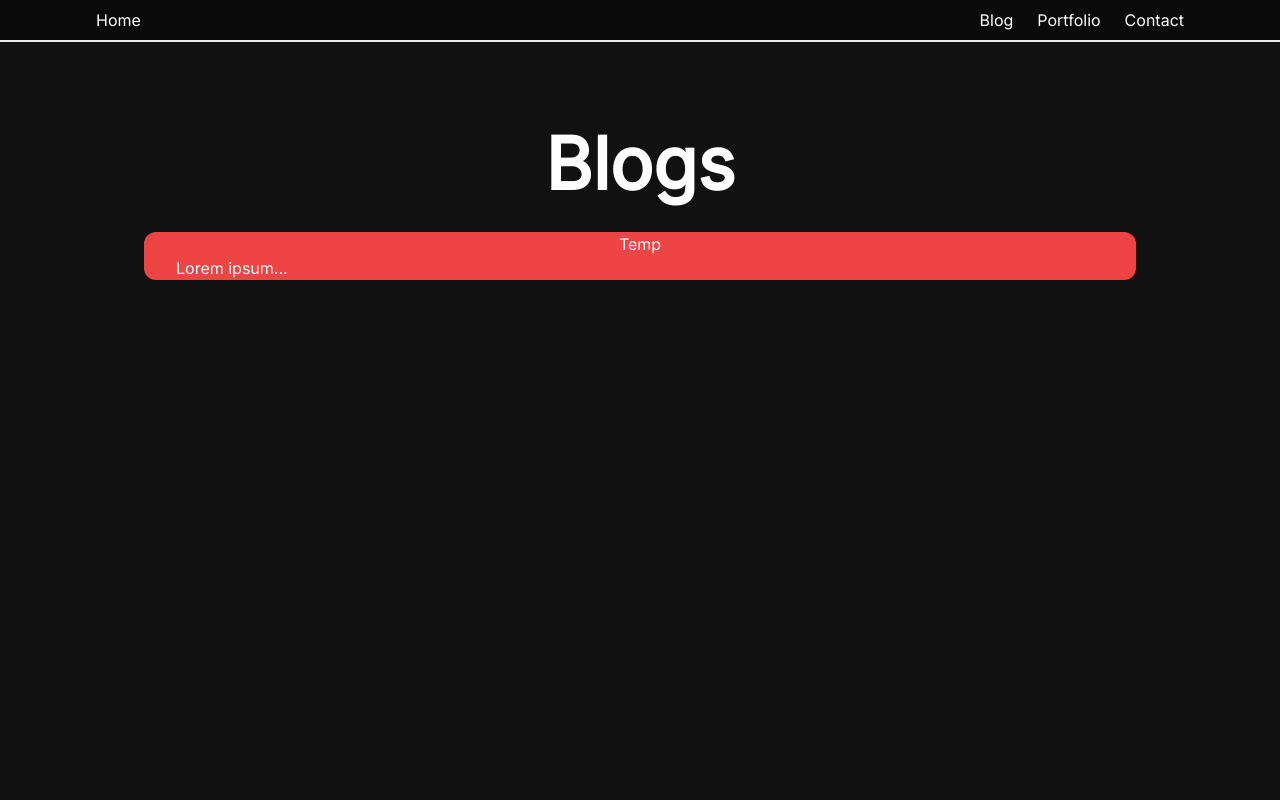
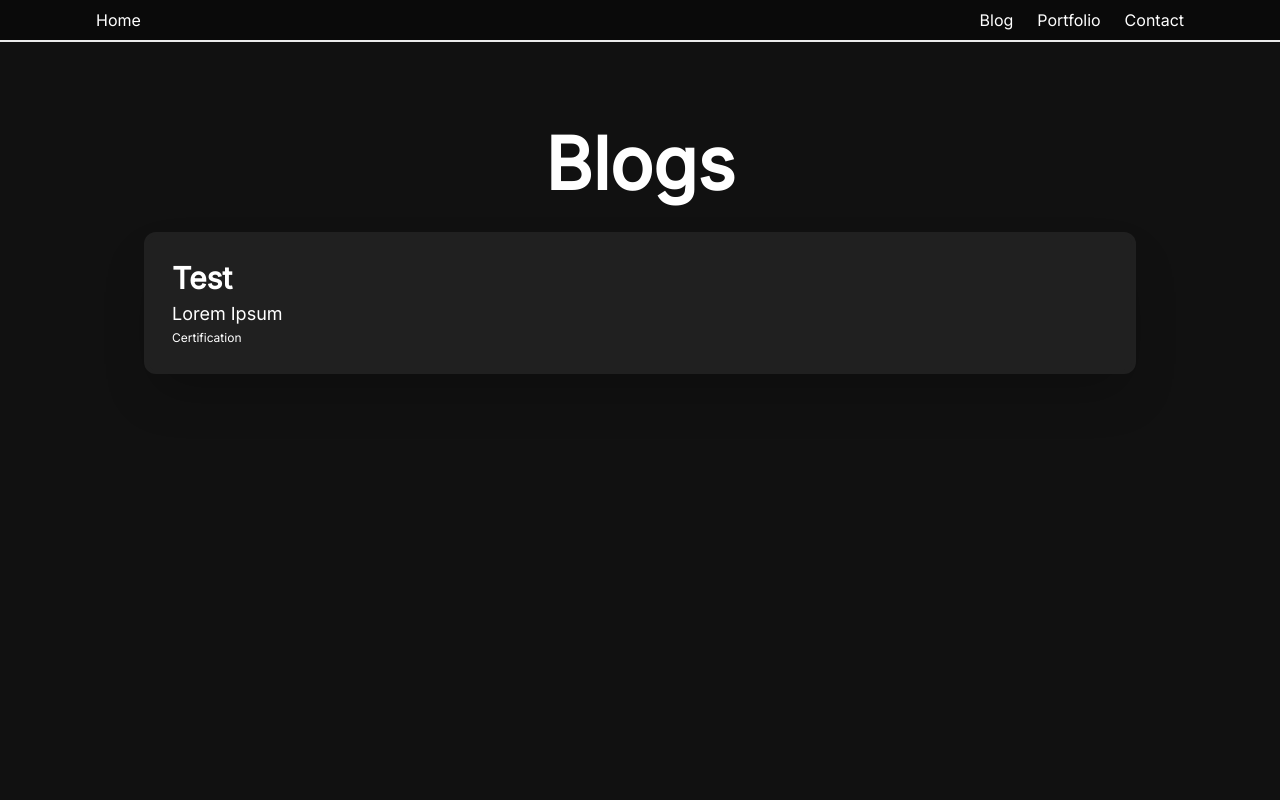
Before and after one commit to laycookie/Portfolio, a Next.js app: page /blog in a window 1280 px wide. Shown: the top 800 px of the page. Built offline with nearby package versions, Linux system fonts and the light colour scheme; no server answers.

Commit message:
General card component alpha

```diff
--- a/src/app/(defults)/blog/BlogPrev.tsx
+++ /dev/null
@@ -1,12 +0,0 @@
-import React from "react";
-
-type Props = {};
-
-export default function BlogPrev({}: Props) {
-  return (
-    <div className="bg-red-500 rounded-xl">
-      <h2 className="flex justify-center">Temp</h2>
-      <p className="mx-8">Lorem ipsum...</p>
-    </div>
-  );
-}
--- a/src/app/(defults)/blog/page.tsx
+++ b/src/app/(defults)/blog/page.tsx
@@ -1,4 +1,4 @@
-import BlogPrev from "./BlogPrev";
+import InfoCard from "@/components/InfoCard/InfoCard";
 import type { Metadata } from "next";
 
 export const metadata: Metadata = {
@@ -12,7 +12,11 @@ export default function page({}: Props) {
     <main className="defaults contain">
       <h1 className="mt-32 flex justify-center w-full">Blogs</h1>
       <div className="mt-8">
-        <BlogPrev />
+        <InfoCard link="test">
+          <InfoCard.Title title="Test" />
+          <InfoCard.Text text="Lorem Ipsum" />
+          <InfoCard.Footer text="Certification" />
+        </InfoCard>
       </div>
     </main>
   );
--- /dev/null
+++ b/src/components/InfoCard/Footer.tsx
@@ -0,0 +1,9 @@
+import React from "react";
+
+type Props = {
+  text: string;
+};
+
+export default function footer({ text }: Props) {
+  return <div className="text-xs">{text}</div>;
+}
--- /dev/null
+++ b/src/components/InfoCard/Image.tsx
@@ -0,0 +1,11 @@
+import Image from "next/image";
+
+type Props = {
+  src: string;
+  alt: string;
+};
+
+// Work in progress
+export default function image({ src, alt }: Props) {
+  return <Image src={src} alt={alt} />;
+}
--- /dev/null
+++ b/src/components/InfoCard/InfoCard.tsx
@@ -0,0 +1,41 @@
+import title from "./Title";
+import text from "./Text";
+import footer from "./Footer";
+import Link from "next/link";
+
+type Props = {
+  children: React.ReactNode;
+  link?: string;
+};
+
+function InfoCard({ children, link }: Props) {
+  return link ? (
+    <Link href={link}>
+      <div
+        className={`rounded-xl p-6
+            bg-secondary dark:bg-dark-secondary
+            shadow-2xl
+            hover:shadow-[3px_3px_5px_0px_rgba(0,0,0,0.25)_inset,-2px_-2px_4px_0px_rgba(0,0,0,0.25)_inset;]
+            border-4
+            border-secondary dark:border-dark-secondary
+            transition-shadow`}
+      >
+        {children}
+      </div>
+    </Link>
+  ) : (
+    <div
+      className={`rounded-xl p-6
+    bg-secondary dark:bg-dark-secondary
+    shadow-2xl`}
+    >
+      {children}
+    </div>
+  );
+}
+
+InfoCard.Title = title;
+InfoCard.Text = text;
+InfoCard.Footer = footer;
+
+export default InfoCard;
--- /dev/null
+++ b/src/components/InfoCard/Text.tsx
@@ -0,0 +1,5 @@
+type Props = { text: string };
+
+export default function text({ text }: Props) {
+  return <p className="text-lg mb-0.5">{text}</p>;
+}
--- /dev/null
+++ b/src/components/InfoCard/Title.tsx
@@ -0,0 +1,9 @@
+import React from "react";
+
+type Props = {
+  title: string;
+};
+
+export default function title({ title }: Props) {
+  return <h3 className="text-3xl font-semibold mb-1">{title}</h3>;
+}
```
